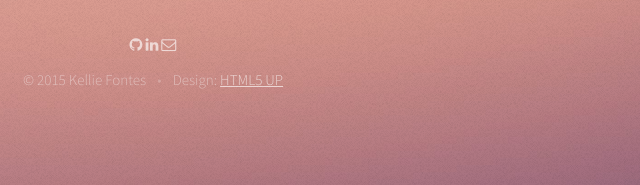
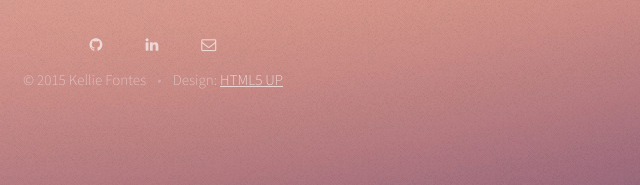
Before and after one commit to kfontes/personalwebsite, a plain HTML site: page index.html in a window 1280 px wide. Shown: the part 603-788 px from the top of the page, 487-1127 px from the left. Drawn offline with Linux system fonts and the light colour scheme.

Commit message:
creating gh-pages

```diff
--- a/assets/css/main.css
+++ b/assets/css/main.css
@@ -855,7 +855,7 @@
 		-webkit-appearance: none;
 		border: 0;
 		background: #f4f4f4;
-		padding: 0.75em;
+		padding: 0.65em;
 		width: 100%;
 		-moz-transition: background-color .25s ease-in-out;
 		-webkit-transition: background-color .25s ease-in-out;
@@ -1054,6 +1054,9 @@
 			display: none;
 		}
 
+	#accounts > .icon {
+		padding:20px;
+	}
 /* Nav */
 
 	#nav a {
--- a/index.html
+++ b/index.html
@@ -191,10 +191,10 @@
 				<!-- Footer -->
 					<div id="footer">
 						<div id="accounts">
-								<a href="#" class="icon fa-github"><span class="label">Github</span></a>
-								<a href="#" class="icon fa-linkedin"><span class="label">
+								<a href="https://github.com/kfontes" class="icon fa-github"><span class="label">Github</span></a>
+								<a href="https://www.linkedin.com/in/kelliefontes" class="icon fa-linkedin"><span class="label">
 									LinkedIn </span></a>
-								<a href="#" class="icon fa-envelope-o"><span class="label">Email</span></a>
+								<a href="mailto:kfontes.uw@gmail.com" class="icon fa-envelope-o"><span class="label">Email</span></a>
 						</div>
 						<ul class="copyright">
 							<li>&copy; 2015 Kellie Fontes</li><li>Design: <a href="http://html5up.net">HTML5 UP</a></li>
```
